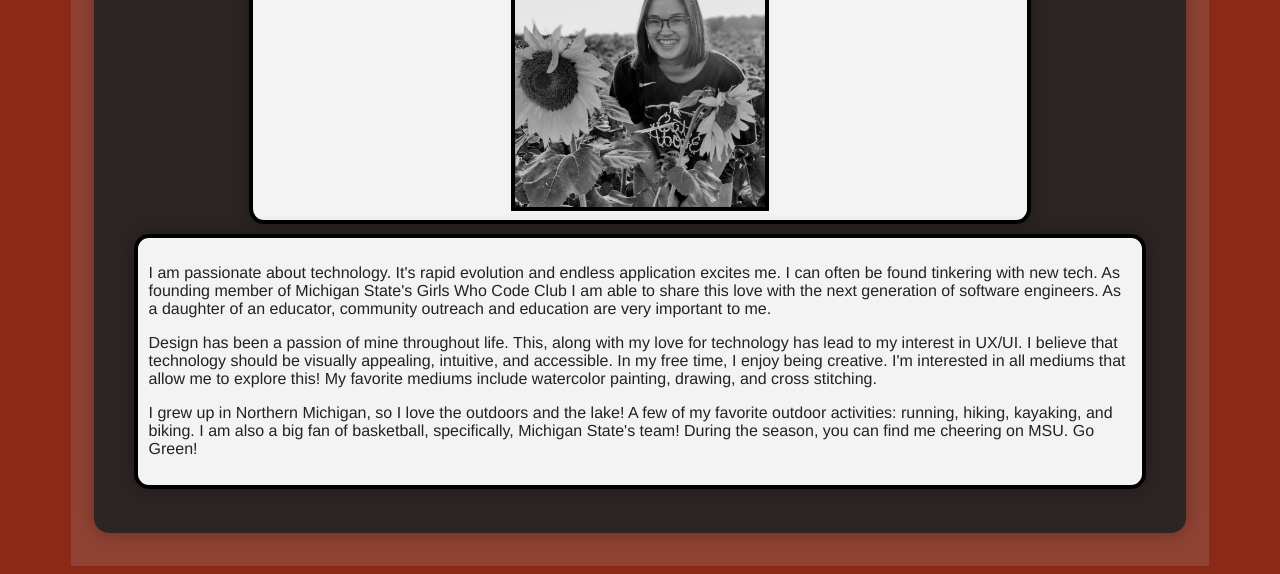
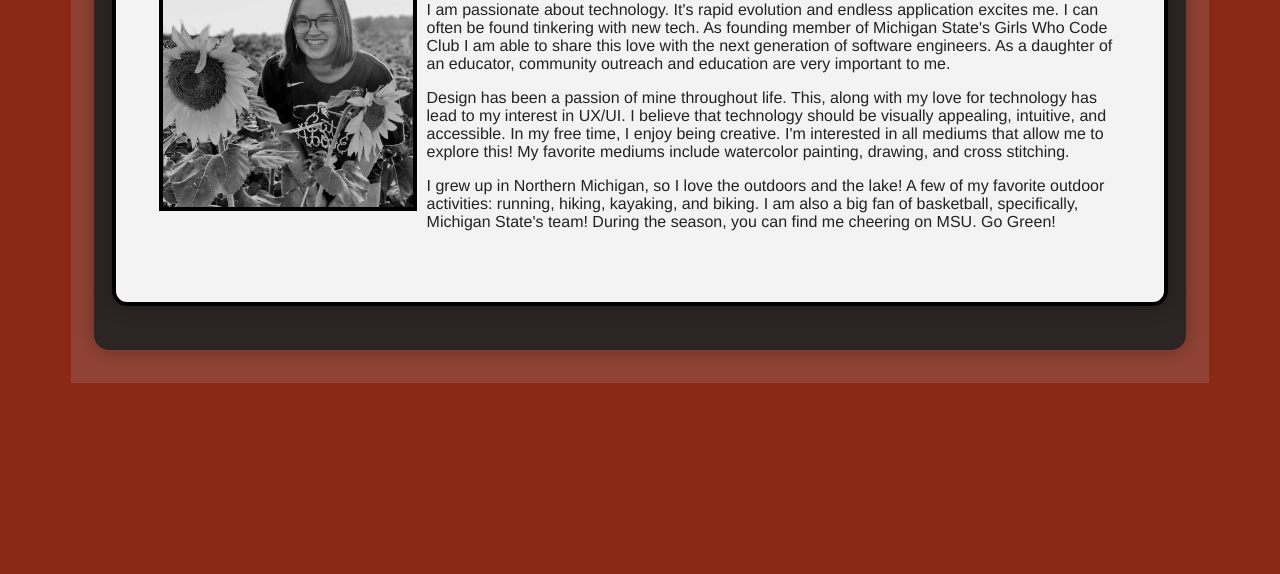
Before and after one commit to kinerycl/mi349_final, a plain HTML site: page about.html in a window 1280 px wide. Shown: the part 307-881 px from the top of the page. After the commit the page ends 800 px from the top, so only its background shows below. Drawn offline with Linux system fonts and the light colour scheme.

Commit message:
about update layout

```diff
--- a/about.html
+++ b/about.html
@@ -16,13 +16,9 @@
     </div>
     <div class="content">
         <div class="about">
-            <div class="card" id="title">
+            <div class="card" id="text">
+                <img class="img_container" id="ckinery-about-avatar" src="images/clare_about.jpeg" alt="Clare Kinery">
                 <h1>Clare Kinery</h1>
-                <img class="avatar" id="ckinery-about-avatar" src="images/clare_about.jpeg" alt="Clare Kinery">
-            </div>
-
-
-            <div class="card" id="text">
                 <p>
                     I am passionate about technology. It's rapid evolution and endless application excites me.
                     I can often be found tinkering with new tech. As founding member of Michigan State's
--- a/style.css
+++ b/style.css
@@ -12,6 +12,7 @@ img {
 h1 {
     margin: 5px 0;
     color:rgb(204, 0, 0);
+    text-align: center;
 }
 
 h2 {
@@ -44,8 +45,8 @@ h2 {
     width: 90%;
     margin: 10px auto 10px auto;
     text-align: left;
-    padding: 1%;
-    margin-bottom:10px;
+    padding: 3%;
+    padding-bottom:5%;
 }
 
 .about {
@@ -55,6 +56,16 @@ h2 {
     box-shadow: rgba(0,0,0,0.3) 0 0 20px;
     padding: 10% 0% 3% 0%;
     margin: 2%;
+}
+
+.img_container {
+    float:left;
+    border-radius: 0%;
+    width: 250px;
+    border-radius: 50%;
+    border: 4px solid black;
+    margin: 10px;
+    border-radius: 0%;
 }
 
 #title {
@@ -68,11 +79,6 @@ h2 {
     border-radius: 50%;
     margin-top: -200px;
     border: 4px solid black;
-}
-
-#ckinery-about-avatar {
-    margin: 0 auto 0 auto;
-    border-radius: 0%;
 }
 
 .contacts {
```
Also changed, not shown: index.html (+1 -1 lines).
